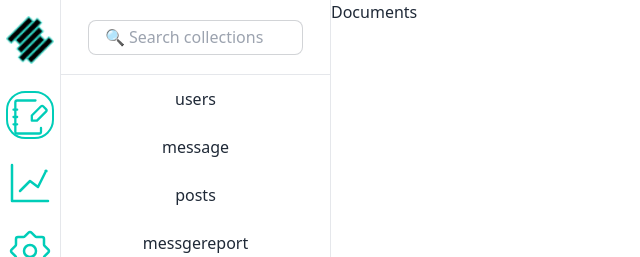
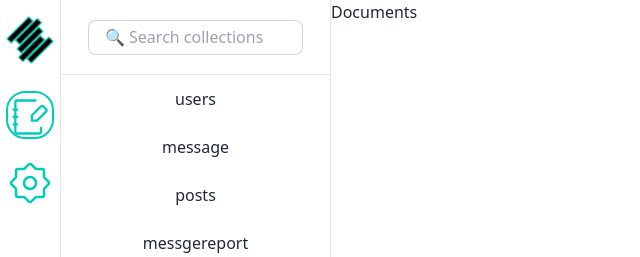
Before and after one commit to sahilGomes/protonBaaS, a React (Vite) app in the folder ui/: page /#/collections in a window 1280 px wide. Shown: the top 257 px of the page, without its empty margins (0-640 px from the left). Built offline with nearby package versions, Linux system fonts and the light colour scheme.

Commit message:
in navbar comment out logs

```diff
--- a/ui/src/component/Navbar.jsx
+++ b/ui/src/component/Navbar.jsx
@@ -19,7 +19,7 @@ export default function Navbar() {
         <nav>
           <Link to="/" className=" mt-4 h-[55px]"><img src={main_logo} alt="ProtonBaaS" className="w-[48px] h-[48px]" /></Link>
           <NavLink to={"/collections"} className="hover:bg-base-300 relative after:content-['collections']  after:z-10 after:absolute after:hidden hover:after:inline after:top-[25%] after:left-[120%]"><img src={collections_logo} alt="collections_logo" className="w-[48px] h-[48px]" /></NavLink>
-          <NavLink to={"/logs"} className="hover:bg-base-300 after:content-['logs'] after:z-10 relative after:absolute after:hidden hover:after:inline after:top-[25%] after:left-[120%]"><img src={editor_logo} alt="editor_logo" className="w-[48px] h-[48px]" /></NavLink>
+          {/* <NavLink to={"/logs"} className="hover:bg-base-300 after:content-['logs'] after:z-10 relative after:absolute after:hidden hover:after:inline after:top-[25%] after:left-[120%]"><img src={editor_logo} alt="editor_logo" className="w-[48px] h-[48px]" /></NavLink> */}
           <NavLink to={"/settings"} className="hover:bg-base-300 relative after:content-['settings'] after:z-10 after:absolute after:hidden hover:after:inline after:top-[25%] after:left-[120%]"><img src={settings_logo} alt="settings_logo" /></NavLink>
           <button className="absolute bottom-0 p-4 hover:bg-base-300" onClick={logoutHandle}><img src={logout_logo} alt="logout" /></button>
         </nav>
```
